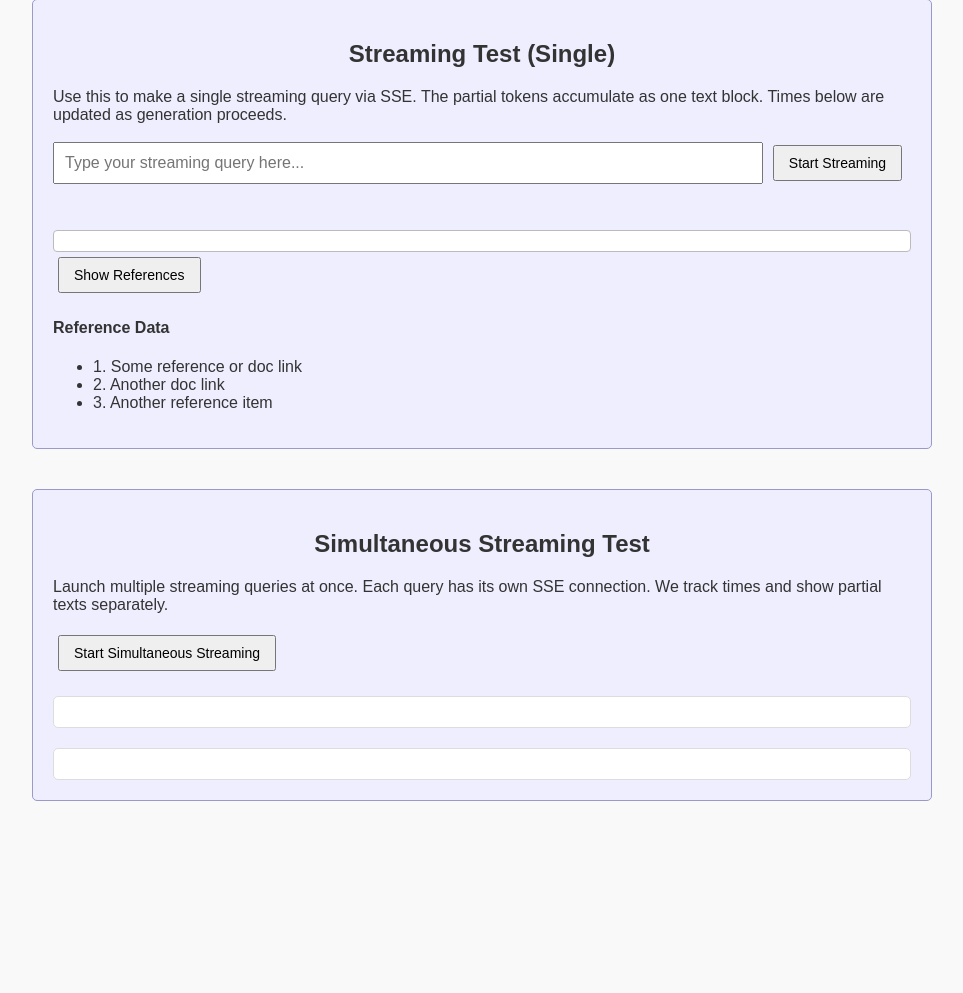
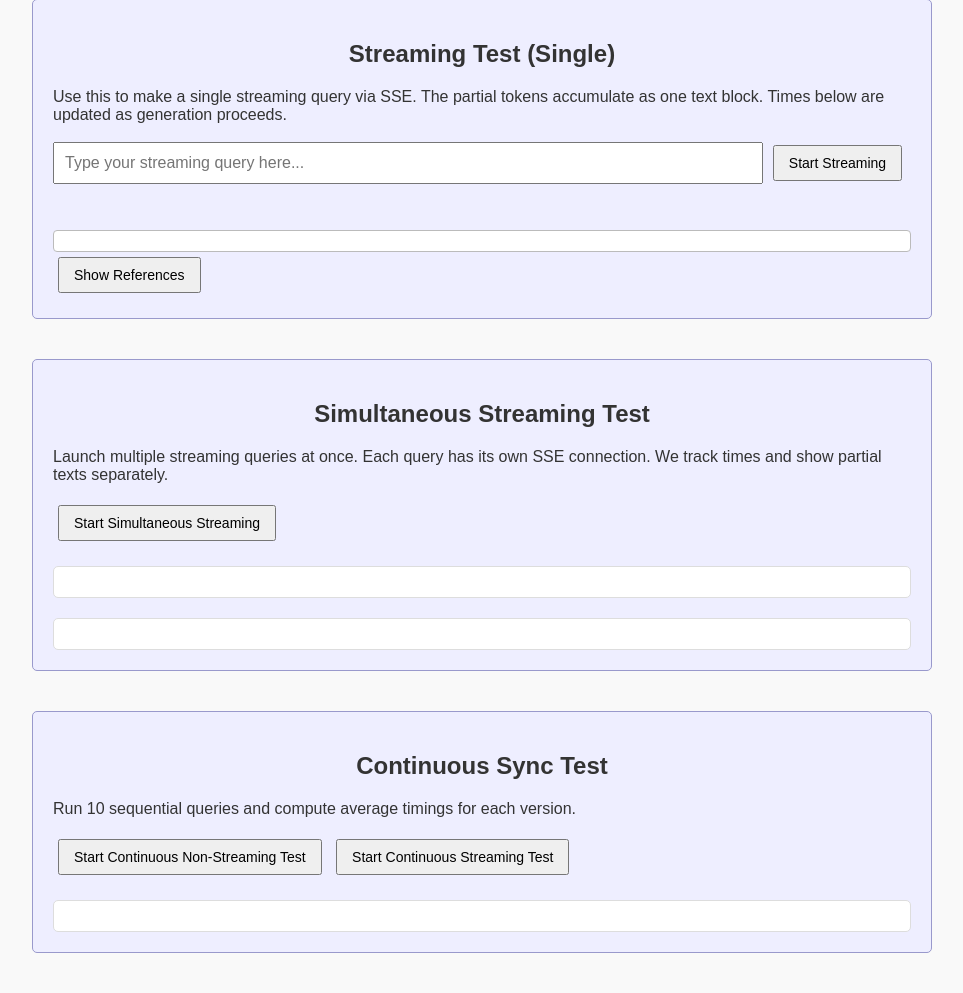
Before and after one commit to Rafael-Lee-SW/nsflux, a Flask app: page /test in a window 1280 px wide. Shown: the part 531-1524 px from the top of the page, without its empty margins (158-1121 px from the left). Before the commit the page ends 1332 px from the top, so only its background shows below. Run offline with Flask 3, Linux system fonts and the light colour scheme; parts of the project's set-up code (start-up, migrations or seed data) failed here and were passed over.

Commit message:
Feat: setting for multi-GPU is done

```diff
--- a/config.yaml
+++ b/config.yaml
@@ -3,6 +3,7 @@
 ### Model
 model_id : 'google/gemma-2-27b-it'
 use_vllm: True # vLLM 사용 여부
+tensor_parallel_size: 8 # vLLM 텐서 병렬 개수 (GPU 8장 사용)
 model:
   quantization_4bit : False # Quantize 4-bit
   quantization_8bit : False # Quantize 8-bit
--- a/ray_setup.py
+++ b/ray_setup.py
@@ -9,4 +9,5 @@ def init_ray():
         dashboard_host="0.0.0.0" # External IP accessable
         # dashboard_port=8265
     )
-    print("Ray initialized. DashBoard running at http://209.20.158.139:8265")
+    # print("Ray initialized. DashBoard running at http://209.20.158.139:8265")
+    print("Ray initialized. DashBoard running at http://158.101.126.175:8265") # New Server(8xA100)
--- a/ray_utils.py
+++ b/ray_utils.py
@@ -21,7 +21,7 @@ from utils import (
 )
 
 
-@ray.remote(num_gpus=1)  # From Decorator, Each Actor is allocated 1 GPU
+@ray.remote(num_gpus=8)  # From Decorator, Each Actor is allocated 1 GPU
 class InferenceActor:
     async def __init__(self, config):
         self.config = config
--- a/templates/index_test_streaming.html
+++ b/templates/index_test_streaming.html
@@ -133,6 +133,10 @@
         line-height: 1.4em;
         font-size: 14px;
       }
+      /* The references are hidden initially */
+      #referenceData {
+        display: none;
+      }
     </style>
   </head>
   <body>
@@ -179,7 +183,6 @@
         </ul>
       </div>
     </div>
-
     <!-- ==========================
          (4) Simultaneous Streaming Test
          ========================== -->
@@ -191,6 +194,16 @@
       <div class="output" id="simul-main-table"></div>
       <!-- The partial text blocks area -->
       <div class="output" id="simul-partials"></div>
+    </div>
+    <!-- ==========================
+        (5) Continuous Sync Test
+        ========================== -->
+    <div class="test-section">
+      <h2>Continuous Sync Test</h2>
+      <p>Run 10 sequential queries and compute average timings for each version.</p>
+      <button onclick="continuousTest('nonstream')">Start Continuous Non-Streaming Test</button>
+      <button onclick="continuousTest('stream')">Start Continuous Streaming Test</button>
+      <div class="output" id="continuousTestResults"></div>
     </div>
 
     <script>
@@ -258,8 +271,10 @@
             let retrievalHTML = "";
             data.data_list.forEach((item, idx) => {
               if (item.rsp_type === "A") {
+                // Show answer immediately
                 answerHTML += `<pre>${JSON.stringify(item, null, 4)}</pre>`;
               } else if (item.rsp_type === "R") {
+                // Hide behind "Show Retrieval" button
                 const hiddenId = "retrieval_" + idx;
                 retrievalHTML += `
                   <div>
@@ -270,6 +285,7 @@
                   </div>
                 `;
               } else {
+                // Otherwise just show it
                 answerHTML += `<pre>${JSON.stringify(item, null, 4)}</pre>`;
               }
             });
@@ -290,7 +306,7 @@
       function toggleHiddenDiv(divId) {
         const div = document.getElementById(divId);
         if (!div) return;
-        div.style.display = div.style.display === "none" || div.style.display === "" ? "block" : "none";
+        div.style.display = (div.style.display === "none" || div.style.display === "") ? "block" : "none";
       }
 
       /************************************************************
@@ -472,21 +488,24 @@
 
         streamEventSource.onmessage = function (event) {
           const chunk = event.data;
-          // Trim chunk for reliable comparison
+          // Check for done token ignoring whitespace
           const trimmed = chunk.trim();
 
-          if (!gotFirstChunkTime && trimmed !== '[[STREAM_DONE]]') {
+          // If this is the first real chunk
+          if (!gotFirstChunkTime && !trimmed.includes("[[STREAM_DONE]]")) {
             gotFirstChunkTime = new Date();
             updateSingleStreamTiming();
           }
 
-          if (trimmed === '[[STREAM_DONE]]') {
+          // If we see the done marker
+          if (trimmed.includes("[[STREAM_DONE]]")) {
             doneTime = new Date();
             streamEventSource.close();
             updateSingleStreamTiming();
             return;
           }
 
+          // Otherwise, accumulate text
           partialAccumulator += chunk;
           outputEl.textContent = partialAccumulator;
           outputEl.scrollTop = outputEl.scrollHeight;
@@ -494,19 +513,31 @@
 
         streamEventSource.onerror = function (err) {
           console.error('SSE error:', err);
+          doneTime = new Date(); // Set the end time on error
           streamEventSource.close();
+          updateSingleStreamTiming();
         };
       }
 
       function updateSingleStreamTiming() {
         let html = `<strong>SSE Send Time:</strong> ${formatTime(streamSendTime)}<br>`;
-        html += gotFirstChunkTime ? `<strong>Generation Start Time:</strong> ${formatTime(gotFirstChunkTime)}<br>` : `<strong>Generation Start Time:</strong> (waiting...)<br>`;
-        html += doneTime ? `<strong>Generation End Time:</strong> ${formatTime(doneTime)}<br>` : `<strong>Generation End Time:</strong> (not finished)<br>`;
+        html += gotFirstChunkTime
+          ? `<strong>Generation Start Time:</strong> ${formatTime(gotFirstChunkTime)}<br>`
+          : `<strong>Generation Start Time:</strong> (waiting...)<br>`;
+        html += doneTime
+          ? `<strong>Generation End Time:</strong> ${formatTime(doneTime)}<br>`
+          : `<strong>Generation End Time:</strong> (not finished)<br>`;
 
         let sendToStart = '(N/A)', sendToEnd = '(N/A)', startToEnd = '(N/A)';
-        if (gotFirstChunkTime) sendToStart = (gotFirstChunkTime - streamSendTime) + ' ms';
-        if (doneTime) sendToEnd = (doneTime - streamSendTime) + ' ms';
-        if (gotFirstChunkTime && doneTime) startToEnd = (doneTime - gotFirstChunkTime) + ' ms';
+        if (gotFirstChunkTime) {
+          sendToStart = (gotFirstChunkTime - streamSendTime) + ' ms';
+        }
+        if (doneTime) {
+          sendToEnd = (doneTime - streamSendTime) + ' ms';
+        }
+        if (gotFirstChunkTime && doneTime) {
+          startToEnd = (doneTime - gotFirstChunkTime) + ' ms';
+        }
 
         html += `<strong>Durations:</strong><br>
                  &bull; Send→Start: ${sendToStart}<br>
@@ -527,7 +558,7 @@
       /************************************************************
        * (4) Simultaneous Streaming SSE
        ************************************************************/
-      let simulResults = []; // Array of objects: { id, query, partialText, startTime, firstChunkTime, endTime }
+      let simulResults = []; // { id, query, partialText, startTime, firstChunkTime, endTime }
 
       function testStreamingQueries() {
         const sseQueries = [
@@ -557,11 +588,12 @@
 
           let gotFirstChunk = false;
           es.onmessage = (evt) => {
-            if (!gotFirstChunk && evt.data.trim() !== '[[STREAM_DONE]]') {
+            const trimmed = evt.data.trim();
+            if (!gotFirstChunk && !trimmed.includes("[[STREAM_DONE]]")) {
               gotFirstChunk = true;
               resultObj.firstChunkTime = new Date();
             }
-            if (evt.data.trim() === '[[STREAM_DONE]]') {
+            if (trimmed.includes("[[STREAM_DONE]]")) {
               resultObj.endTime = new Date();
               es.close();
             } else {
@@ -598,7 +630,6 @@
         `;
 
         results.forEach((r) => {
-          const startStr = formatTime(r.startTime);
           const firstChunkStr = r.firstChunkTime ? formatTime(r.firstChunkTime) : '(not yet)';
           const endStr = r.endTime ? formatTime(r.endTime) : '(not finished)';
 
@@ -644,6 +675,107 @@
         });
         document.getElementById('simul-partials').innerHTML = html;
       }
+
+      // Function to run continuous tests
+      async function continuousTest(mode) {
+        const results = [];
+        const totalRuns = 10;
+        document.getElementById('continuousTestResults').innerHTML = "Running test...<br>";
+
+        for (let i = 0; i < totalRuns; i++) {
+          if (mode === 'nonstream') {
+            const res = await runNonStreamingQuery(i + 1);
+            results.push(res);
+          } else if (mode === 'stream') {
+            const res = await runStreamingQuery(i + 1);
+            results.push(res);
+          }
+        }
+
+        // Compute average durations
+        let totalDuration = results.reduce((sum, item) => sum + item.duration, 0);
+        let avgDuration = (totalDuration / totalRuns).toFixed(2);
+
+        let html = `<h3>${mode === 'nonstream' ? 'Non-Streaming' : 'Streaming'} Test Results</h3>`;
+        html += "<ul>";
+        results.forEach((r, idx) => {
+          html += `<li>Run ${idx + 1}: Start: ${r.startTime}, End: ${r.endTime}, Duration: ${r.duration} ms</li>`;
+        });
+        html += `</ul><strong>Average Duration: ${avgDuration} ms</strong>`;
+        document.getElementById('continuousTestResults').innerHTML = html;
+      }
+
+      // For non-streaming test: sends a normal POST request and records start/end times.
+      async function runNonStreamingQuery(runNumber) {
+        const queryText = "디지털 전략"; // or any test query
+        const sendTime = new Date();
+        const startTimestamp = Date.now();
+
+        try {
+          const response = await fetch('/query', {
+            method: 'POST',
+            headers: { 'Content-Type': 'application/json' },
+            body: JSON.stringify({ qry_contents: queryText })
+          });
+          await response.json(); // wait for complete JSON result
+        } catch (error) {
+          console.error("Error in non-streaming query", error);
+        }
+
+        const endTime = new Date();
+        const duration = Date.now() - startTimestamp;
+        return {
+          run: runNumber,
+          startTime: formatTime(sendTime),
+          endTime: formatTime(endTime),
+          duration: duration
+        };
+      }
+
+      // For streaming test: returns a promise that resolves when streaming is finished.
+      function runStreamingQuery(runNumber) {
+        return new Promise((resolve, reject) => {
+          const queryText = "디지털 전략"; // test query
+          const sendTime = new Date();
+          const startTimestamp = Date.now();
+          let firstChunkTime = null;
+
+          // Create a temporary EventSource (similar to startStream() but self-contained)
+          const sseUrl = '/query_stream?input=' + encodeURIComponent(queryText);
+          const es = new EventSource(sseUrl);
+          es.onmessage = function (event) {
+            const chunk = event.data;
+            // If final result message, ignore for timing purposes
+            if (chunk.startsWith("[[FINAL_RESULT]]")) return;
+
+            if (!firstChunkTime && !chunk.includes("[[STREAM_DONE]]")) {
+              firstChunkTime = new Date();
+            }
+            if (chunk.includes("[[STREAM_DONE]]")) {
+              const endTime = new Date();
+              const duration = Date.now() - startTimestamp;
+              es.close();
+              resolve({
+                run: runNumber,
+                startTime: formatTime(sendTime),
+                endTime: formatTime(endTime),
+                duration: duration
+              });
+            }
+          };
+          es.onerror = function (err) {
+            const endTime = new Date();
+            const duration = Date.now() - startTimestamp;
+            es.close();
+            resolve({
+              run: runNumber,
+              startTime: formatTime(sendTime),
+              endTime: formatTime(endTime),
+              duration: duration
+            });
+          };
+        });
+      }
     </script>
   </body>
 </html>
```
Also changed, not shown: utils.py (+9 -3 lines), 1 other file.
